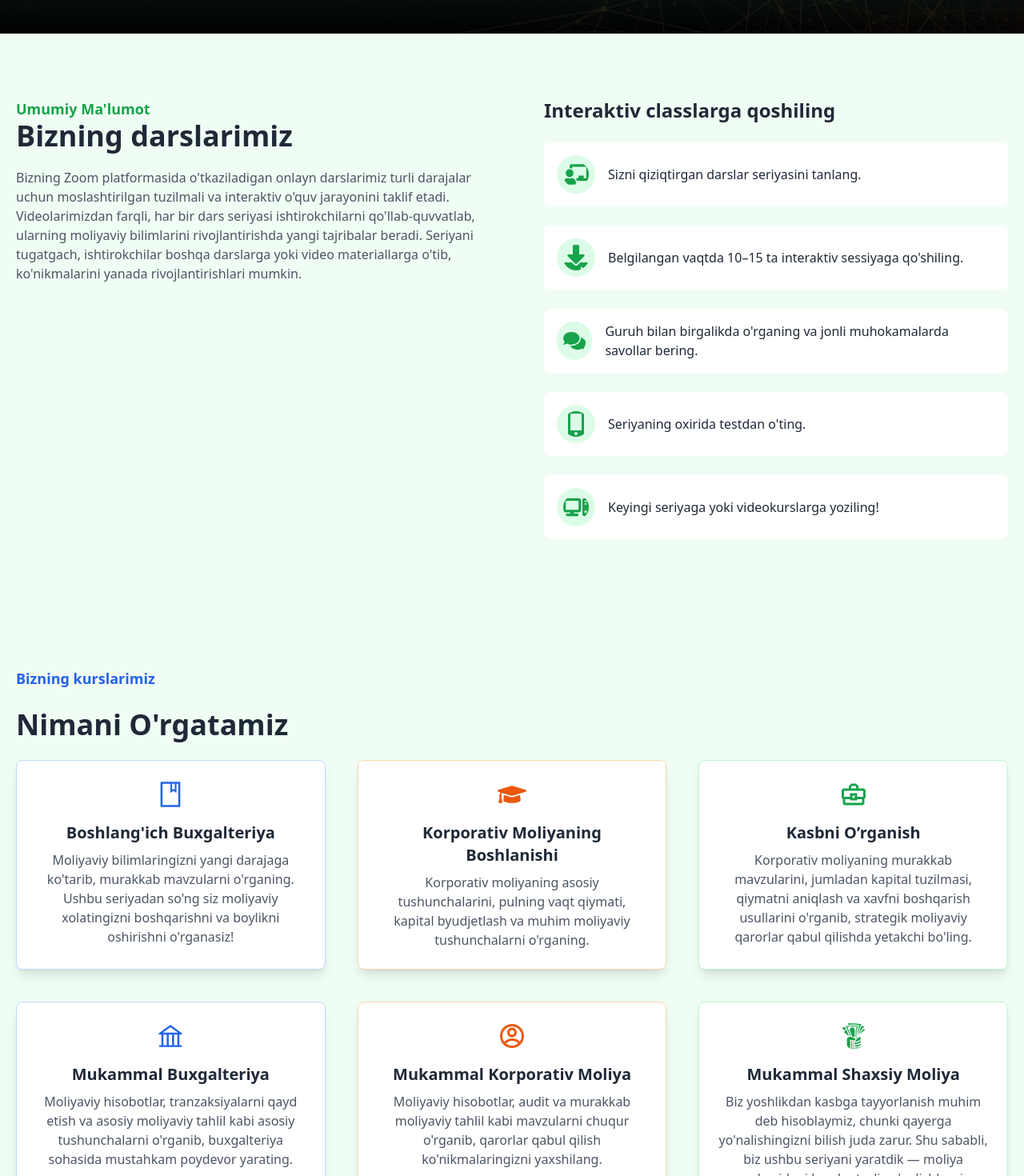
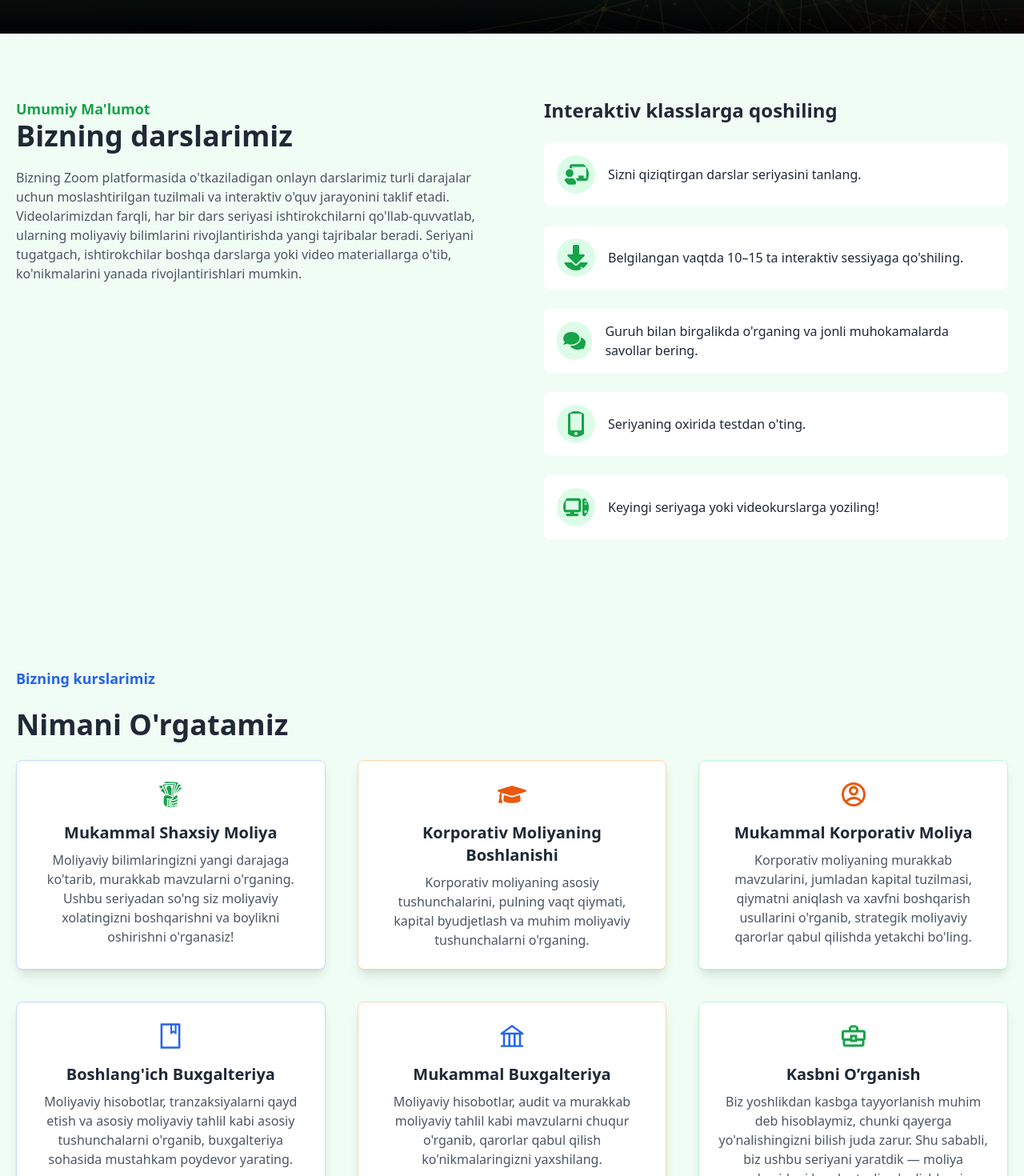
Before and after one commit to shamsiddindevs/FUTUREFI, a React (Vite) app: page /classes in a window 1280 px wide. Shown: the part 758-2228 px from the top of the page at 80% size. Built offline with nearby package versions, Linux system fonts and the light colour scheme; no server answers.

Commit message:
ready to domain

```diff
--- a/src/locals/uz/translation.json
+++ b/src/locals/uz/translation.json
@@ -37,7 +37,7 @@
   "ceo_message": {
     "subtitle": "Onlayn, o‘zingizning tezligingizda",
     "title": "FutureFi Network Asoschisi",
-    "info": "Salom, mening ismim Abdulaziz, lekin hamma meni Aziz deb chaqiradi. Bolaligimdan moliya sohasiga qiziqanman, lekin uni o‘rganish ko‘pincha murakkab tuyulardi. Bu menga FutureFi Network platformasini yaratishga ilhom berdi — bu platforma moliyaviy ta’limni har kim uchun oson va tushunarli qiladi. Mening maqsadim — o‘quvchilarga muhim moliyaviy ko‘nikmalarni o‘rgatish va moliyaviy savodxon avlodni tarbiyalash.Leader Xususiy Maktabda va AQShdagi \"CATS Academy Boston\" da tahsil oldim, hozirda esa Konektikut shtatining \"Pomfret School\" da oqiyman. Shuningdek, men shaxmat va basketbolga qiziqaman. Toshkent, O‘zbekistonni o‘z uyim deb bilaman."
+    "info": "Salom, mening ismim Abdulaziz, lekin hamma meni Aziz deb chaqiradi. Bolaligimdan moliya sohasiga qiziqanman, lekin uni o‘rganish ko‘pincha murakkab tuyulardi. Bu menga FutureFi Network platformasini yaratishga ilhom berdi — bu platforma moliyaviy ta’limni har kim uchun oson va tushunarli qiladi. Mening maqsadim — o‘quvchilarga muhim moliyaviy ko‘nikmalarni o‘rgatish va moliyaviy savodxon avlodni tarbiyalash. Men Toshkentdagi \"Leader\" Xususiy Maktabda va AQShdagi \"CATS Academy Boston\" da tahsil oldim, hozirda esa Konektikut shtatining \"Pomfret School\" da oqiyman. Shuningdek, men shaxmat va basketbolga qiziqaman. Toshkent, O‘zbekistonni o‘z uyim deb bilaman."
   },
   "what_we_offer": {
     "title": "Biz Nimani Taklif Qilamiz?",
@@ -82,7 +82,7 @@
     "overview": "Umumiy Ma'lumot",
     "overview_title": "Bizning darslarimiz",
     "overview_description": "Bizning Zoom platformasida o'tkaziladigan onlayn darslarimiz turli darajalar uchun moslashtirilgan tuzilmali va interaktiv o'quv jarayonini taklif etadi. Videolarimizdan farqli, har bir dars seriyasi ishtirokchilarni qo'llab-quvvatlab, ularning moliyaviy bilimlarini rivojlantirishda yangi tajribalar beradi. Seriyani tugatgach, ishtirokchilar boshqa darslarga yoki video materiallarga o'tib, ko'nikmalarini yanada rivojlantirishlari mumkin.",
-    "overview_how": "Interaktiv classlarga qoshiling",
+    "overview_how": "Interaktiv klasslarga qoshiling",
     "overview_ans": [
       "Sizni qiziqtirgan darslar seriyasini tanlang.",
       "Belgilangan vaqtda 10–15 ta interaktiv sessiyaga qo'shiling.",
--- a/src/pages/Classes.jsx
+++ b/src/pages/Classes.jsx
@@ -133,8 +133,10 @@ const Classes = () => {
 
   const courseData = [
     {
-      icon: <AiOutlineBook className="text-blue-600 text-4xl mx-auto mb-4" />,
-      title: t("classTeach.data.0.title"),
+      icon: (
+        <GiTakeMyMoney className="text-green-600 text-4xl mx-auto mb-4" />
+      ),
+      title: t("classTeach.data.5.title"),
       description:
       t("classTeach.data.0.description"),
       borderColor: "border-blue-200",
@@ -147,33 +149,33 @@ const Classes = () => {
       borderColor: "border-orange-200",
     },
     {
-      icon: (
-        <MdOutlineBusinessCenter className="text-green-600 text-4xl mx-auto mb-4" />
-      ),
-      title: t("classTeach.data.2.title"),
+      icon: <RiAccountCircleLine className="text-orange-600 text-4xl mx-auto mb-4" />,
+      title: t("classTeach.data.4.title"),
+
       description:
       t("classTeach.data.2.description"),
       borderColor: "border-green-200",
     },
     {
-      icon: <AiOutlineBank className="text-blue-600 text-4xl mx-auto mb-4" />,
-      title: t("classTeach.data.3.title"),
+      icon: <AiOutlineBook className="text-blue-600 text-4xl mx-auto mb-4" />,
+      title: t("classTeach.data.0.title"),
+
       description:
       t("classTeach.data.3.description"),
       borderColor: "border-blue-200",
     },
-    {
-      icon: <RiAccountCircleLine className="text-orange-600 text-4xl mx-auto mb-4" />,
-      title: t("classTeach.data.4.title"),
+    {icon: <AiOutlineBank className="text-blue-600 text-4xl mx-auto mb-4" />,
+      title: t("classTeach.data.3.title"),
+
       description:
       t("classTeach.data.4.description"),
       borderColor: "border-orange-200",
     },
     {
       icon: (
-        <GiTakeMyMoney className="text-green-600 text-4xl mx-auto mb-4" />
+        <MdOutlineBusinessCenter className="text-green-600 text-4xl mx-auto mb-4" />
       ),
-      title: t("classTeach.data.5.title"),
+      title: t("classTeach.data.2.title"),
       description:
       t("classTeach.data.5.description"),
       borderColor: "border-green-200",
```
